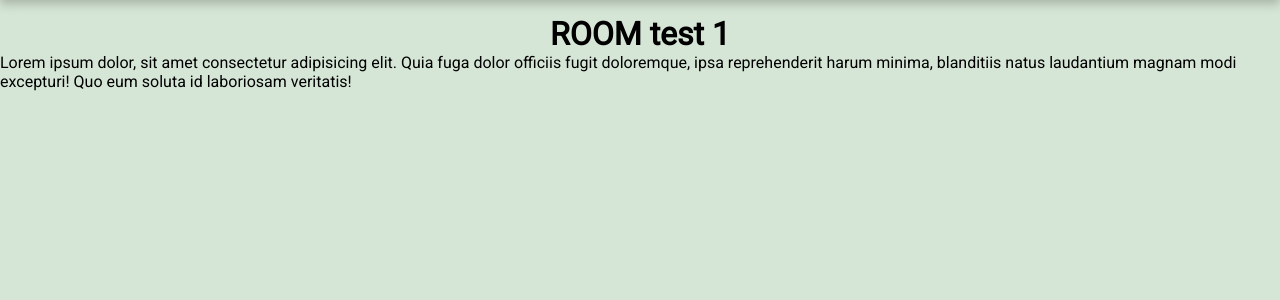
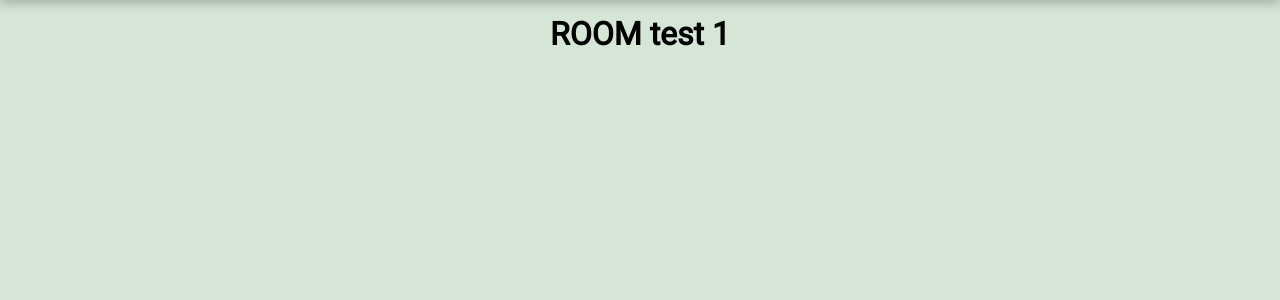
Before and after one commit to Egor1586/Web-application-Science-and-entertainment-quiz, a Python web app: template test_app/templates/room.html in a window 1280 px wide. Shown: the part 60-360 px from the top of the page. Run offline with Jinja, Linux system fonts and the light colour scheme; the template is opened without the code that fills it, so the values that code supplies are empty; some libraries are stand-ins or nearby versions.

```diff
--- a/test_app/templates/room.html
+++ b/test_app/templates/room.html
@@ -12,8 +12,6 @@
     <h1>ROOM test 1</h1>
 
     <ul id="messages"></ul>
-
-    <p>Lorem ipsum dolor, sit amet consectetur adipisicing elit. Quia fuga dolor officiis fugit doloremque, ipsa reprehenderit harum minima, blanditiis natus laudantium magnam modi excepturi! Quo eum soluta id laboriosam veritatis!</p>
 
     <script>
         const socket = io();
```
